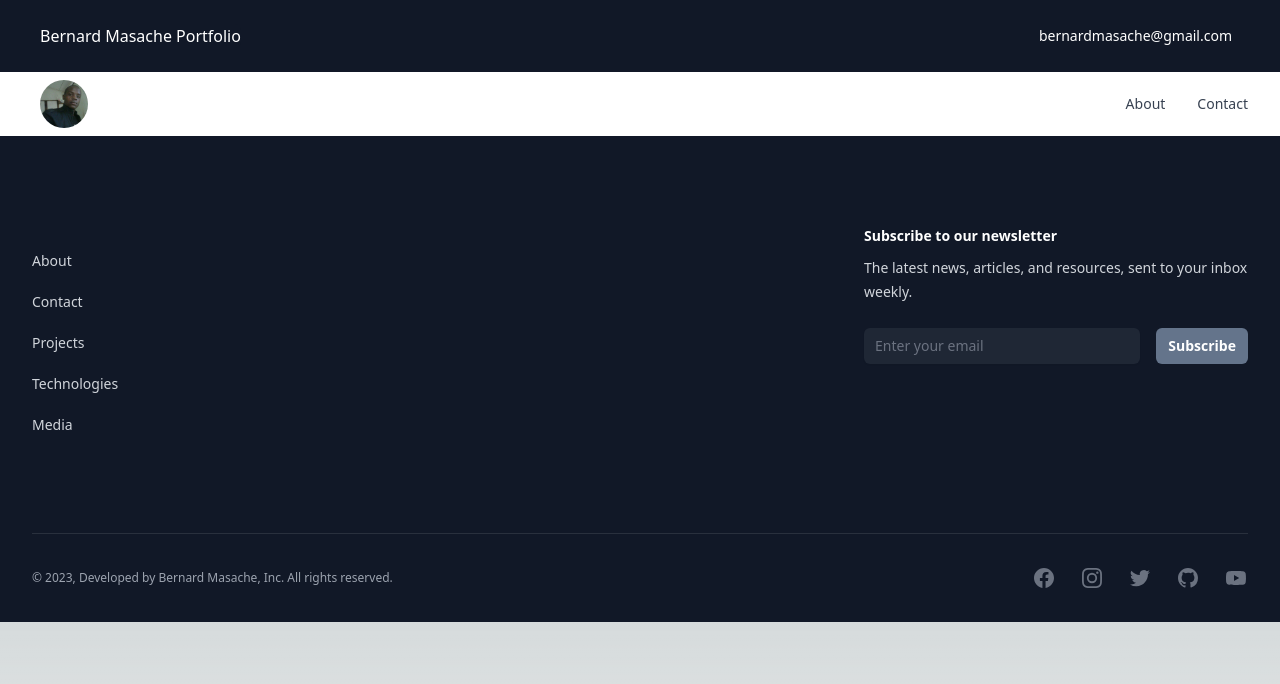
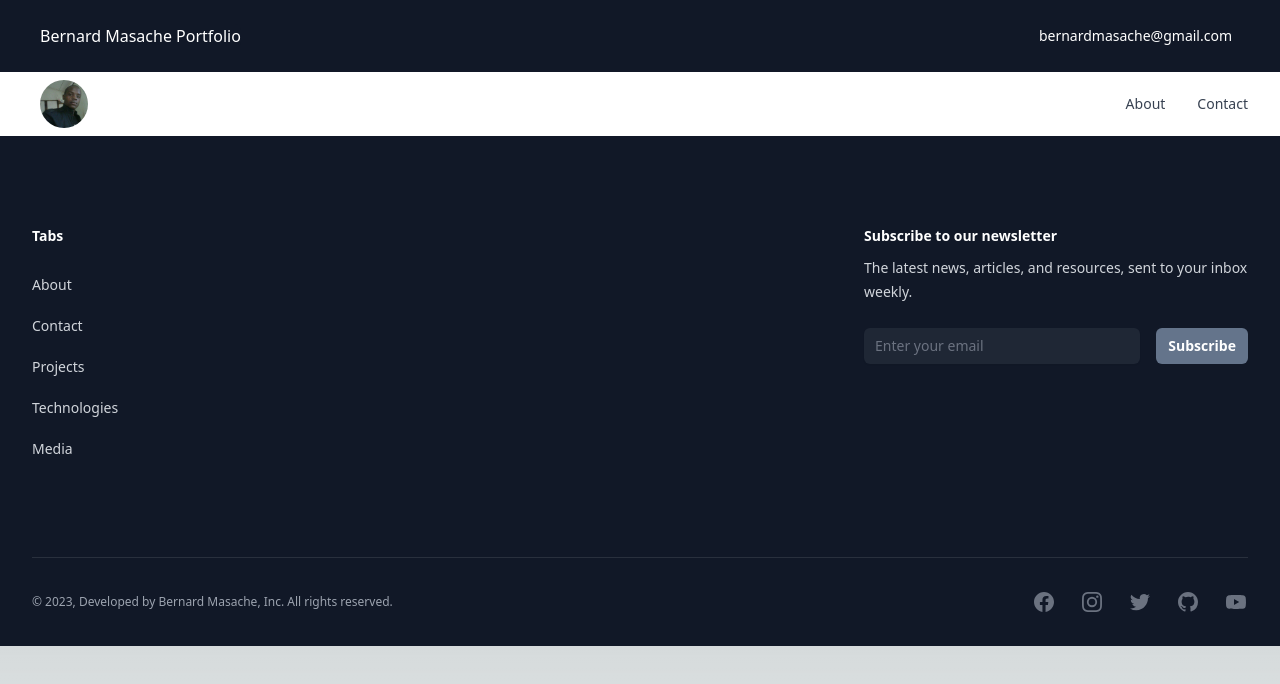
Before and after one commit to BernMasache/portfolio-bernard, a Next.js app: page / in a window 1280 px wide. Shown: the top 684 px of the page. Built offline with nearby package versions, Linux system fonts and the light colour scheme.

Commit message:
footer configuration

```diff
--- a/components/widgets/footer.jsx
+++ b/components/widgets/footer.jsx
@@ -150,7 +150,7 @@ const navigation = {
             <div className="grid grid-cols-2 gap-8 xl:col-span-2">
               <div className="md:grid md:grid-cols-2 md:gap-8">
                 <div>
-                  <h3 className="text-sm font-semibold leading-6 text-white sr-only">tabs</h3>
+                  <h3 className="text-sm font-semibold leading-6 text-white ">Tabs</h3>
                   <ul role="list" className="mt-6 space-y-4">
                     {navigation.tabs.map((item) => (
                       <li key={item.name}>
```
